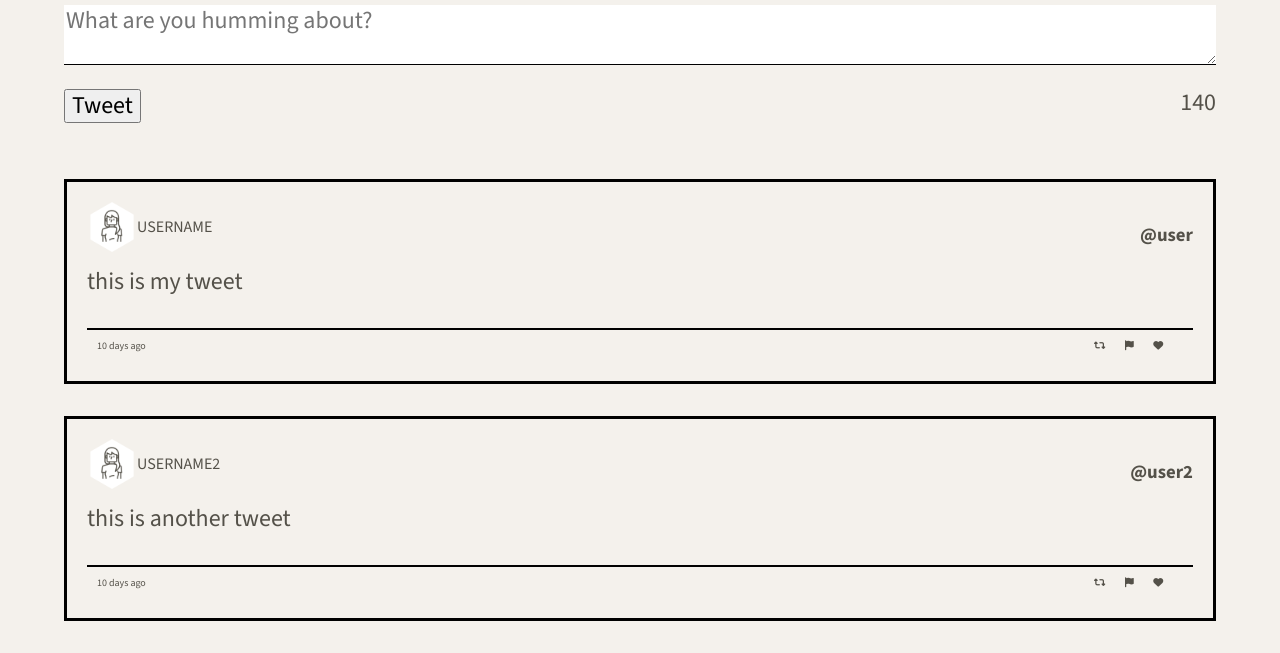
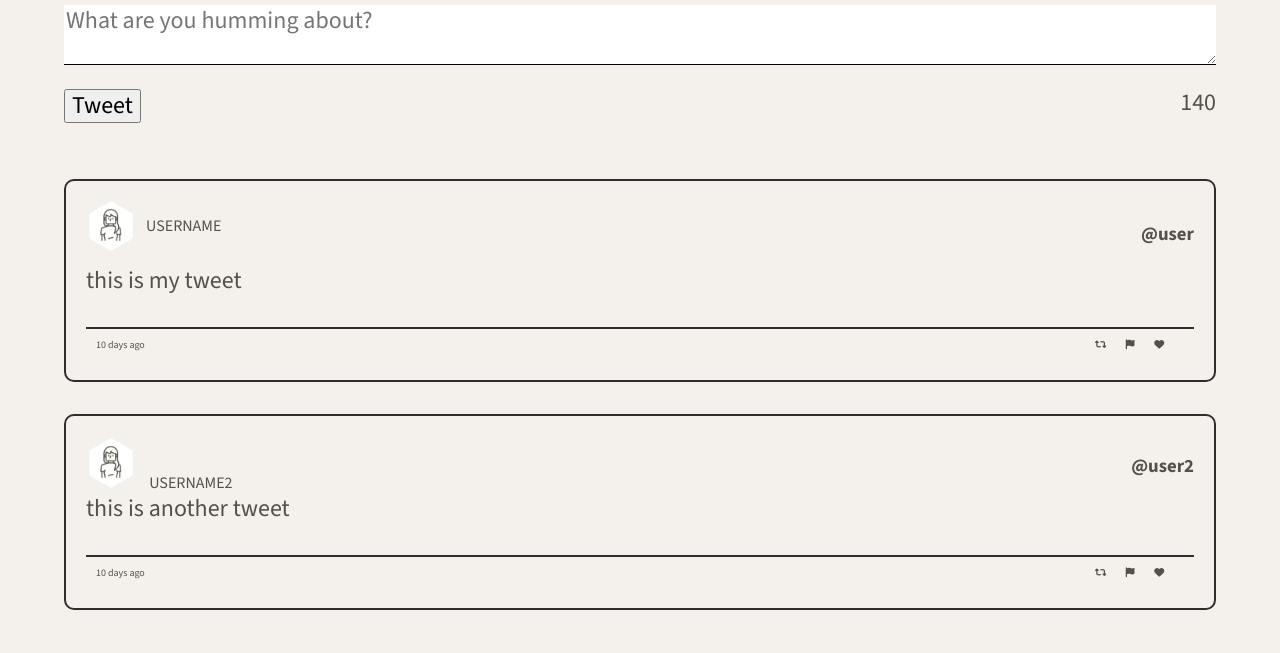
Before and after one commit to semblant/tweeter, a website: page public/index.html in a window 1280 px wide. Shown: the part 616-1269 px from the top of the page. Drawn offline with nearby package versions, Linux system fonts and the light colour scheme.

Commit message:
Fix more styling

```diff
--- a/public/index.html
+++ b/public/index.html
@@ -85,7 +85,7 @@
 
       <article class='tweet'>
         <header>
-          <span class="tweet-name">
+          <span class="tweet-user">
             <img class="avatar" src="/images/profile-hex.png"/> USERNAME2
           </span>
           <h3>@user2</h3>
--- a/public/styles/tweet.css
+++ b/public/styles/tweet.css
@@ -1,16 +1,17 @@
 .tweet {
   box-sizing: border-box;
   width: 100%;
-  border: black;
-  border-width: 2px rgb(46, 44, 44);
+  border: 2px rgb(48, 45, 45);
   border-style: solid;
   padding: 20px 20px;
   margin: 2rem auto;
+  border-radius: 10px;
 }
 
 .avatar {
   height: 50px;
   width: 50px;
+  margin-right: 10px;
 }
 
 .tweet header {
@@ -31,7 +32,7 @@ section.tweet-text {
   border-top: 0px;
   border-left: 0px;
   border-right: 0px;
-  border-bottom: 2px black;
+  border-bottom: 2px rgb(48, 45, 45);
   border-style: solid;
   padding-bottom: 2rem;
   margin: 0 0;
@@ -58,4 +59,5 @@ div.tweet-icons {
 
 .tweet-icons i:hover {
   color: orange;
+  transition: color 0.3s ease-out
 }
```
